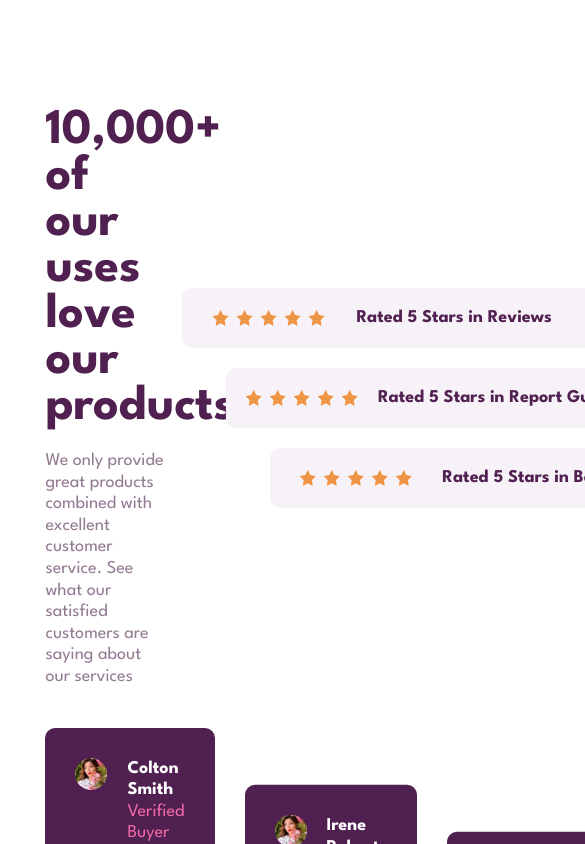
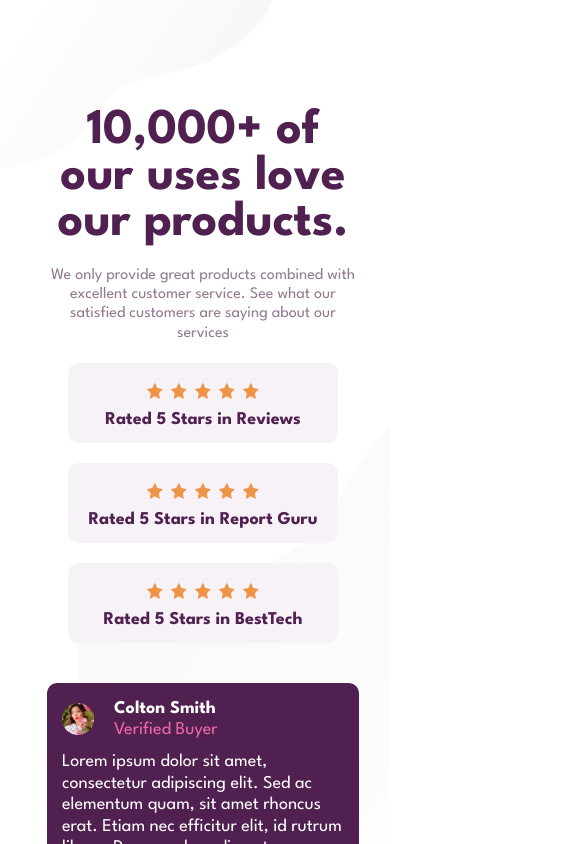
Before and after one commit to KubaBaniak/social-proof-section, a React (Vite) app: page / in a window 390 px wide. Shown: the top 844 px of the page, 585 px wide, since content can reach past the window. Built offline with nearby package versions, Linux system fonts and the light colour scheme.

Commit message:
refactor: apply review suggestions

```diff
--- a/src/App.scss
+++ b/src/App.scss
@@ -8,13 +8,40 @@
   align-items: center;
   margin: 0;
   box-sizing: border-box;
-  width: 100%;
+  width: 100vw;
   height: 100%;
 }
 
 span {
   line-height: 120%;
   font-size: 18px;
+}
+
+.background-top,
+.background-bottom {
+  position: absolute;
+  background-repeat: no-repeat;
+  z-index: -1;
+}
+
+.background-top {
+  top: 0%;
+  left: 0%;
+  height: 30%;
+  width: 70%;
+  background-size: contain;
+  background-position: top;
+  background-image: url("./assets/images/bg-pattern-top-desktop.svg");
+}
+
+.background-bottom {
+  bottom: 0%;
+  right: 0%;
+  height: 80%;
+  width: 80%;
+  background-size: contain;
+  background-position: bottom;
+  background-image: url("./assets/images/bg-pattern-bottom-desktop.svg");
 }
 
 .main {
@@ -46,6 +73,7 @@ span {
     .text-section {
       display: flex;
       flex-direction: column;
+      align-items: flex-start;
       gap: 20px;
 
       h1 {
@@ -65,6 +93,7 @@ span {
   .recommendation-section {
     display: flex;
     align-items: center;
+    width: 100%;
     gap: 30px;
 
     .recommendation-card:nth-child(2) {
@@ -77,7 +106,31 @@ span {
   }
 }
 
-@media only screen and (max-width: 375px) {
+@media only screen and (max-width: 900px) {
+  .main-content {
+    .text-section {
+      align-items: center;
+
+      h1 {
+        font-size: 30px;
+      }
+
+      span {
+        font-size: 16px;
+      }
+    }
+  }
+}
+
+@media only screen and (max-width: 575px) {
+  .background-top {
+    background-image: url("./assets/images/bg-pattern-top-mobile.svg");
+  }
+
+  .background-bottom {
+    background-image: url("./assets/images/bg-pattern-bottom-mobile.svg");
+  }
+
   .main-content {
     flex-direction: column;
     text-align: center;
--- a/src/App.tsx
+++ b/src/App.tsx
@@ -8,6 +8,7 @@ const lorem =
 function App() {
   return (
     <div className="main">
+      <div className="background-top"></div>
       <div className="main-content">
         <div className="text-section">
           <h1>10,000+ of our uses love our products.</h1>
@@ -28,6 +29,7 @@ function App() {
         <Recommendation name="Irene Roberts" text={lorem} />
         <Recommendation name="Anne Wallace" text={lorem} />
       </div>
+      <div className="background-bottom"></div>
     </div>
   );
 }
--- a/src/components/rating/rating.scss
+++ b/src/components/rating/rating.scss
@@ -6,7 +6,7 @@
   flex-direction: row;
   justify-content: space-evenly;
   align-items: center;
-  padding: 10px 60px 10px 20px;
+  padding: 10px 50px 10px 20px;
   border-radius: 10px;
   gap: 20px;
   background-color: $LightGrayishMagneta;
@@ -29,7 +29,15 @@
   }
 }
 
-@media only screen and (max-width: 375px) {
+@media only screen and (max-width: 900px) {
+  .rating {
+    flex-direction: column;
+    padding: 12px 30px 12px 20px;
+    gap: 10px;
+  }
+}
+
+@media only screen and (max-width: 575px) {
   .rating {
     flex-direction: column;
     padding: 20px;
--- a/src/components/recommendation/redommendation.scss
+++ b/src/components/recommendation/redommendation.scss
@@ -6,12 +6,14 @@
   padding: 30px;
   background: $DarkMagneta ;
   border-radius: 10px;
+  width: auto;
   color: white;
   gap: 20px;
 
   .author {
     display: flex;
     flex-direction: row;
+    align-items: center;
     gap: 20px;
 
     img {
@@ -35,7 +37,14 @@
   }
 }
 
-@media only screen and (max-width: 375px) {
+@media only screen and (max-width: 900px) {
+  .recommendation-card {
+    gap: 15px;
+    padding: 15px;
+  }
+}
+
+@media only screen and (max-width: 575px) {
   .recommendation-card {
     gap: 10px;
   }
```
